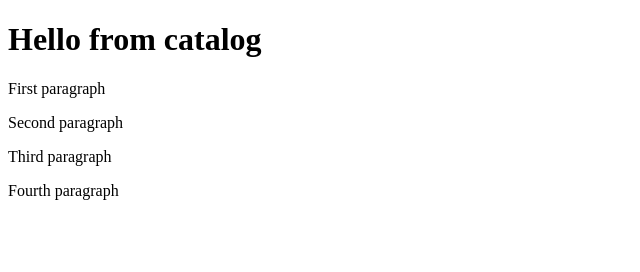
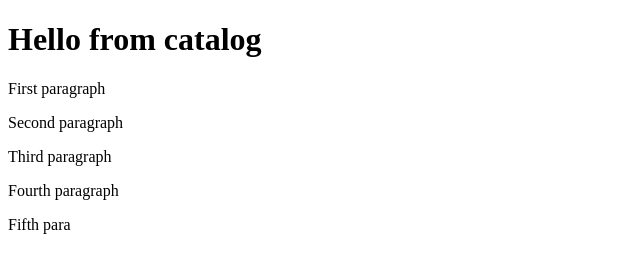
Before and after one commit to ann10101010/training_u1, a plain HTML site: page cat.html in a window 1280 px wide. Shown: the full height of the page, 0-640 px from the left. Drawn offline with Linux system fonts and the light colour scheme.

Commit message:
Add new par

```diff
--- a/cat.html
+++ b/cat.html
@@ -11,5 +11,6 @@
     <p>Second paragraph</p>
     <p>Third paragraph</p>
     <p>Fourth paragraph</p>
+    <p>Fifth para</p>
   </body>
 </html>
```
